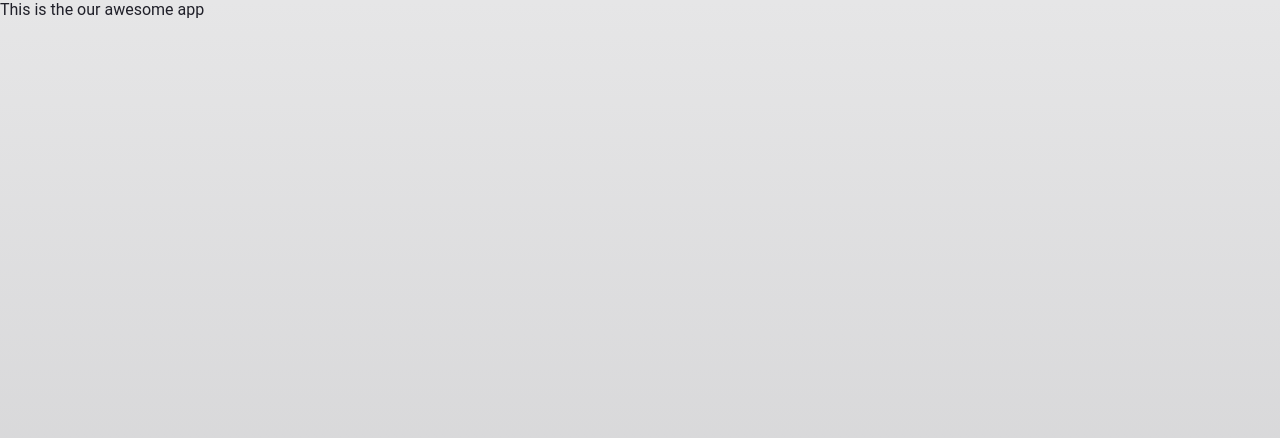
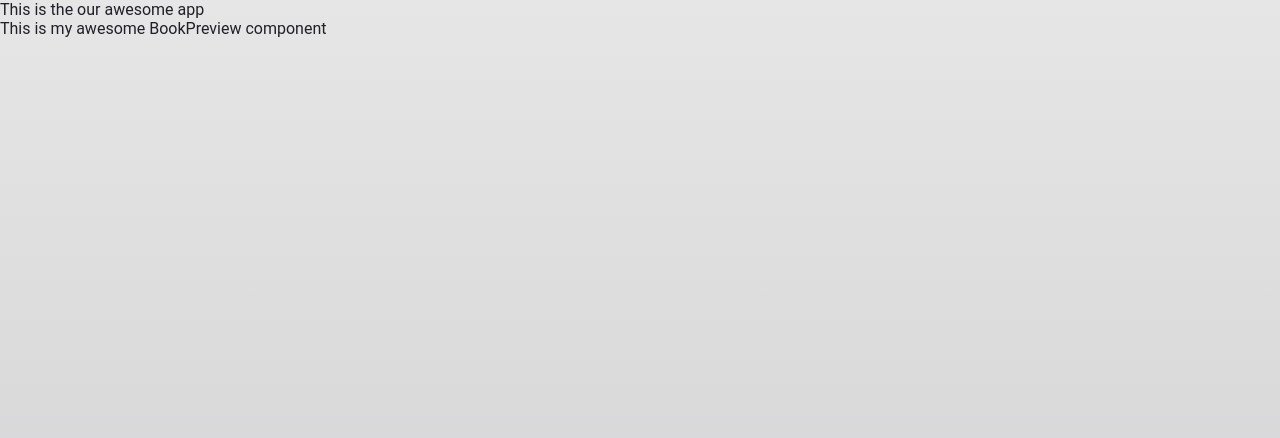
Before and after one commit to Kenneth-Ngcobo/book-connect-app, a Next.js app: page / in a window 1280 px wide. Shown: the top 438 px of the page. Built offline with nearby package versions, Linux system fonts and the light colour scheme.

Commit message:
Components folder added along with BookPreview component pboilerplate

```diff
--- /dev/null
+++ b/components/BookPreview.js
@@ -0,0 +1,7 @@
+function BookPreview() {
+  return (
+    <div>This is my awesome BookPreview component</div>
+  )
+}
+
+export default BookPreview
--- a/pages/index.js
+++ b/pages/index.js
@@ -1,7 +1,12 @@
+import BookPreview from "@/components/BookPreview";
+
 function BookApp() {
   return (
-    <div>This is the our awesome app</div>
-  )
+    <>
+      <div>This is the our awesome app</div>
+      <BookPreview />
+    </>
+  );
 }
 
-export default BookApp
+export default BookApp;
```
